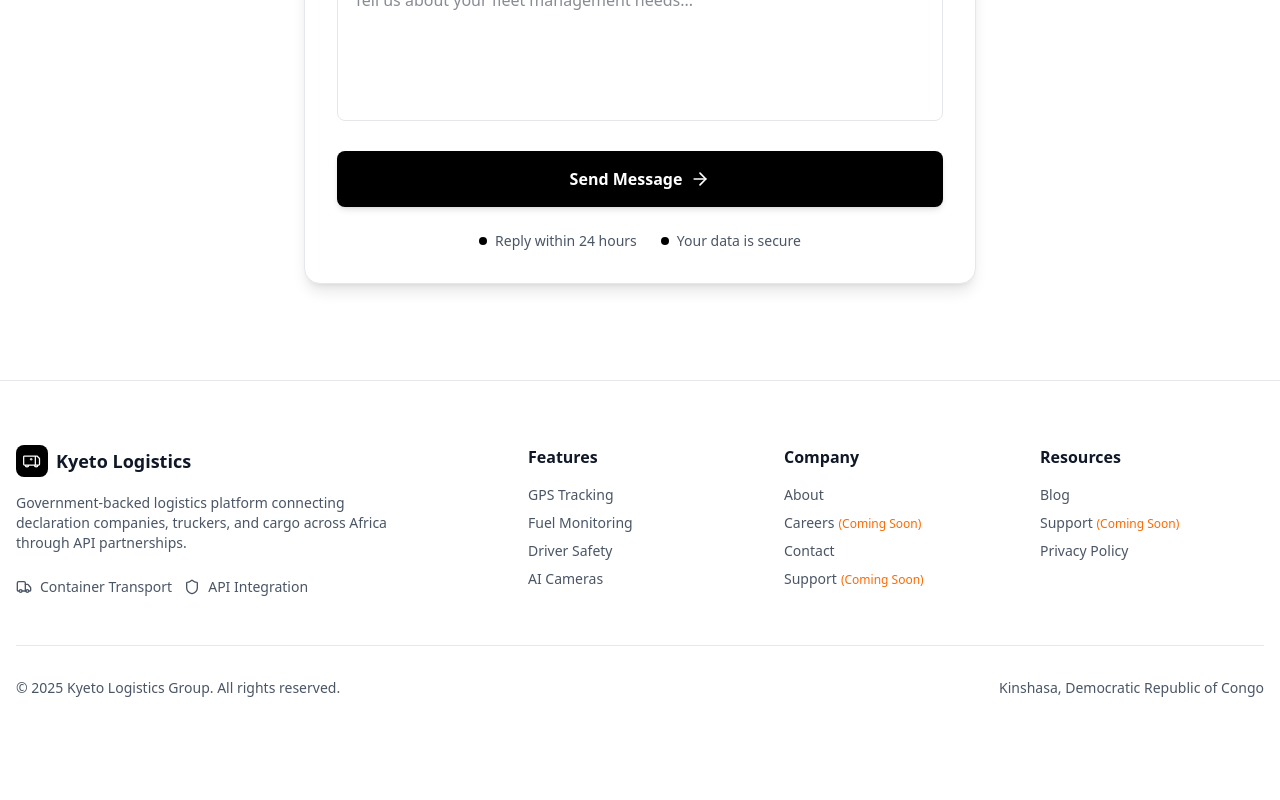
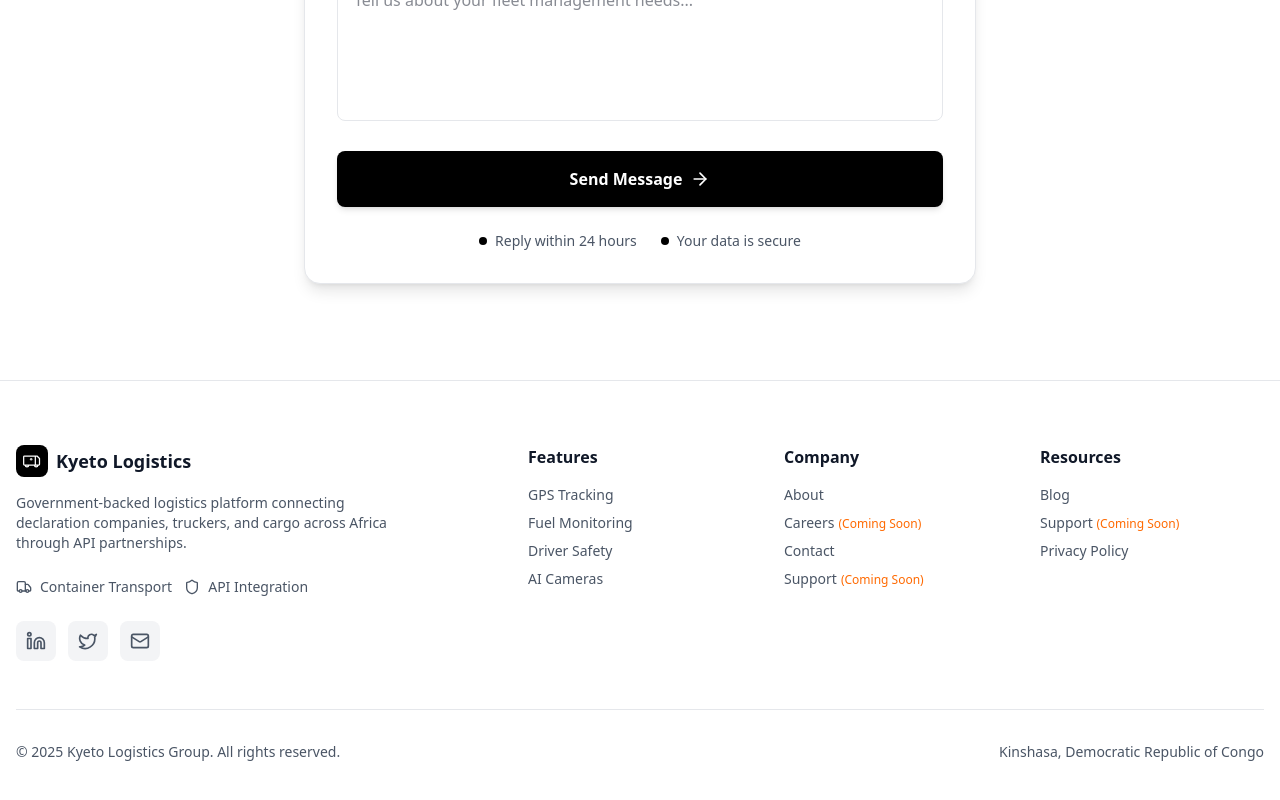
Before and after one commit to josuekenge/KLG-KFM, a Next.js app: page / in a window 1280 px wide. Shown: the part 9030-9830 px from the top of the page. Before the commit the page ends 9792 px from the top, so only its background shows below. Built offline with nearby package versions, Linux system fonts and the light colour scheme; no server answers.

Commit message:
feat(seo): add LinkedIn and social media icons to footer with schema markup

```diff
--- a/src/components/layout/Footer.tsx
+++ b/src/components/layout/Footer.tsx
@@ -1,7 +1,7 @@
 "use client";
 
 import Link from "next/link";
-import { Truck, Shield } from "lucide-react";
+import { Truck, Shield, Linkedin, Twitter, Mail } from "lucide-react";
 
 const footerLinks = {
   solutions: [
@@ -65,7 +65,7 @@
             <p className="text-gray-600 mb-6 text-sm max-w-sm">
               Government-backed logistics platform connecting declaration companies, truckers, and cargo across Africa through API partnerships.
             </p>
-            <div className="flex gap-3">
+            <div className="flex gap-3 mb-6">
               <div className="flex items-center gap-2 text-sm text-gray-600">
                 <Truck className="w-4 h-4" />
                 <span>Container Transport</span>
@@ -74,6 +74,35 @@
                 <Shield className="w-4 h-4" />
                 <span>API Integration</span>
               </div>
+            </div>
+
+            {/* Social Media Links */}
+            <div className="flex gap-3">
+              <a
+                href="https://www.linkedin.com/company/kyeto-logistic-group/"
+                target="_blank"
+                rel="noopener noreferrer"
+                className="w-10 h-10 bg-gray-100 hover:bg-black rounded-lg flex items-center justify-center transition-all duration-200 group"
+                aria-label="Follow us on LinkedIn"
+              >
+                <Linkedin className="w-5 h-5 text-gray-600 group-hover:text-white transition-colors" />
+              </a>
+              <a
+                href="https://twitter.com/kyetologistics"
+                target="_blank"
+                rel="noopener noreferrer"
+                className="w-10 h-10 bg-gray-100 hover:bg-black rounded-lg flex items-center justify-center transition-all duration-200 group"
+                aria-label="Follow us on Twitter"
+              >
+                <Twitter className="w-5 h-5 text-gray-600 group-hover:text-white transition-colors" />
+              </a>
+              <a
+                href="mailto:sales@kyetologistics.com"
+                className="w-10 h-10 bg-gray-100 hover:bg-black rounded-lg flex items-center justify-center transition-all duration-200 group"
+                aria-label="Email us"
+              >
+                <Mail className="w-5 h-5 text-gray-600 group-hover:text-white transition-colors" />
+              </a>
             </div>
           </div>
 
--- a/src/lib/seo.ts
+++ b/src/lib/seo.ts
@@ -140,7 +140,7 @@
     availableLanguage: ["English", "French"],
   },
   sameAs: [
-    "https://linkedin.com/company/kyeto-logistics",
+    "https://www.linkedin.com/company/kyeto-logistic-group",
     "https://twitter.com/kyetologistics",
   ],
   potentialAction: {
@@ -207,7 +207,7 @@
     closes: "18:00",
   },
   sameAs: [
-    "https://linkedin.com/company/kyeto-logistics",
+    "https://www.linkedin.com/company/kyeto-logistic-group",
     "https://twitter.com/kyetologistics",
   ],
 };
```
